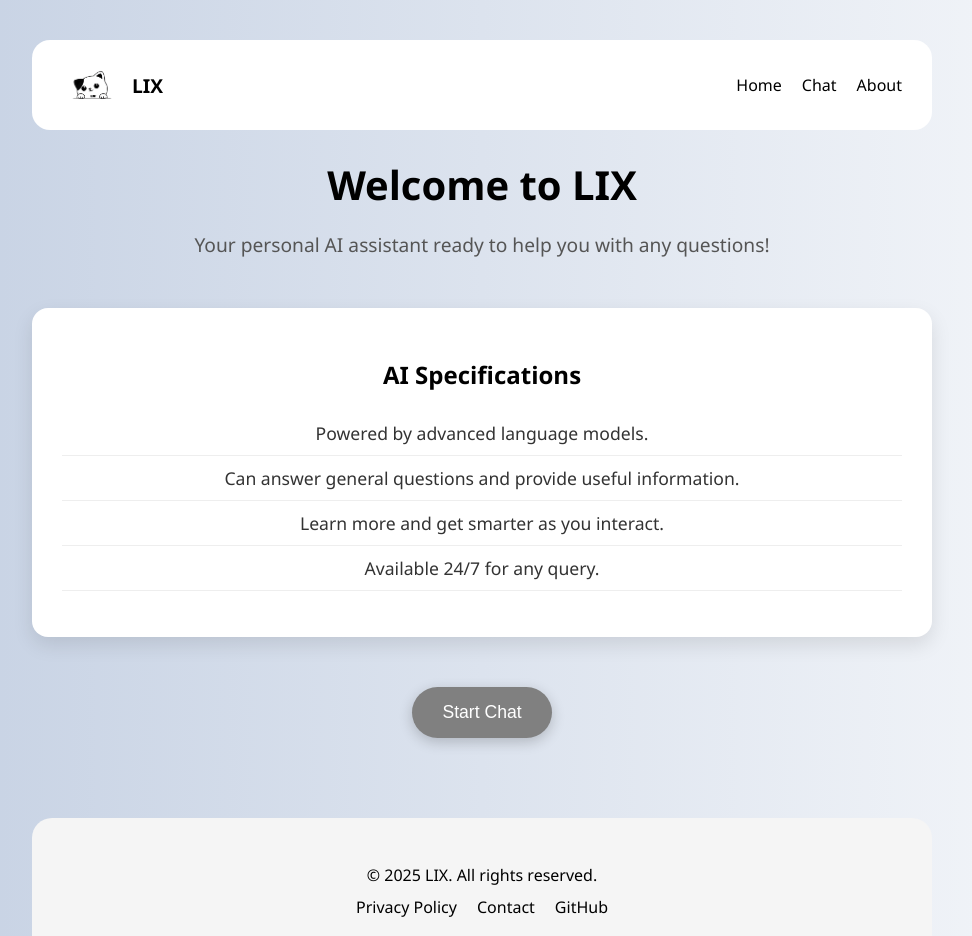
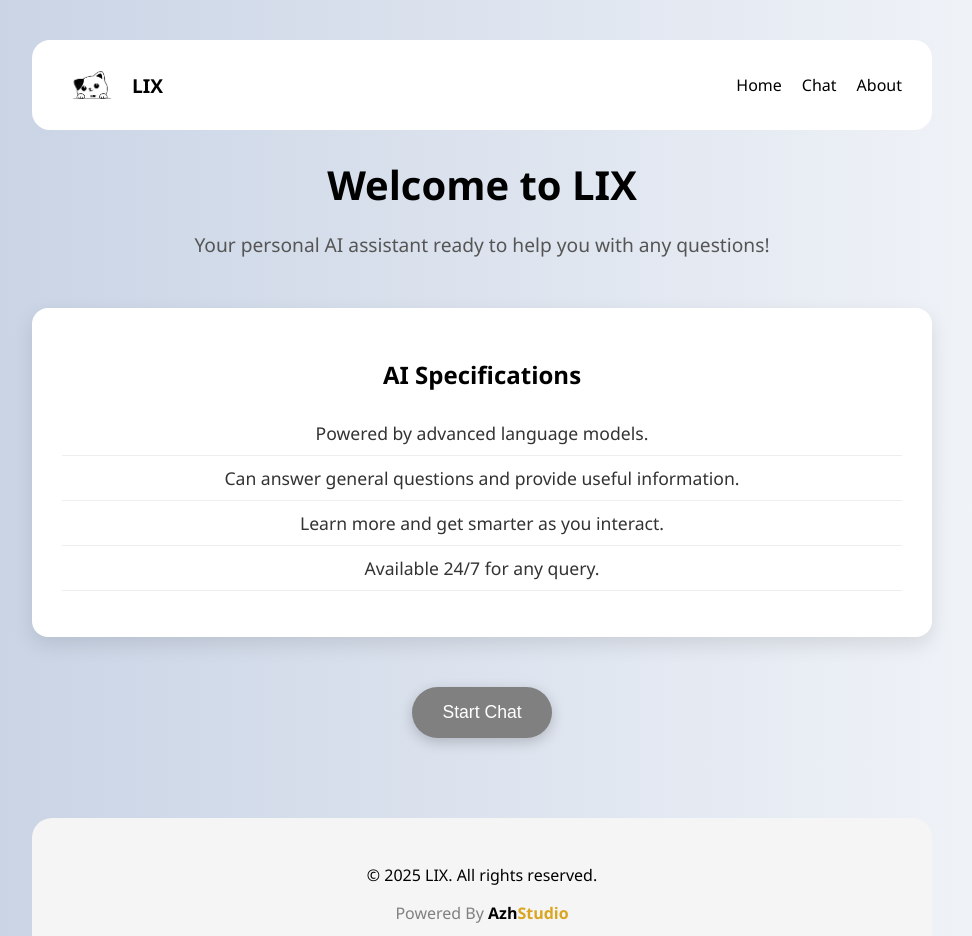
Before and after one commit to Aswin0056/Aswin-s-AI, a React (Create React App) app: page / in a window 1280 px wide. Shown: the top 936 px of the page, without its empty margins (158-1130 px from the left). Built offline with nearby package versions, Linux system fonts and the light colour scheme.

Commit message:
updated LIX-Azh

```diff
--- a/src/components/HomePage.js
+++ b/src/components/HomePage.js
@@ -50,6 +50,7 @@ const HomePage = () => {
 
       <footer className="footer">
         <p>© 2025 LIX. All rights reserved.</p>
+        <p style={{"color":'grey'}}>Powered By <strong style={{"color":'black'}}>Azh</strong><strong style={{"color":'goldenrod'}}>Studio</strong></p>
         <div className="footer-links">
           <a href="/">Privacy Policy</a>
           <a href="/">Contact</a>
```
